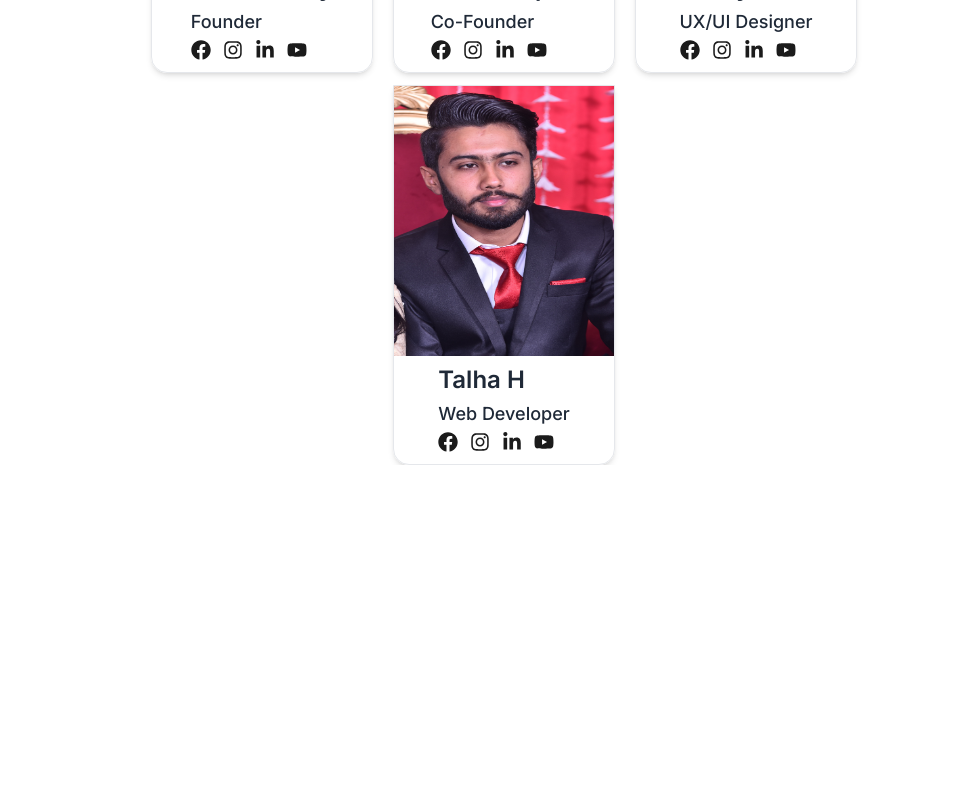
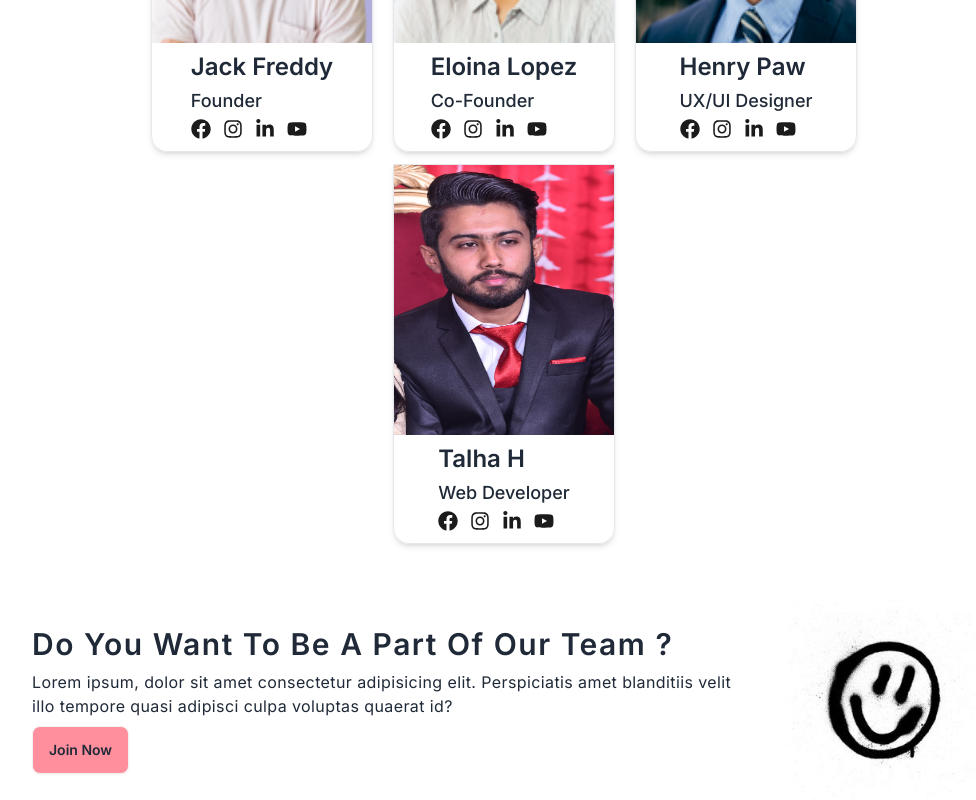
Before and after one commit to Talha-H/Store_1, a Next.js app: page /about in a window 1280 px wide. Shown: the part 1463-2263 px from the top of the page, without its empty margins (136-1112 px from the left). Before the commit the page ends 1928 px from the top, so only its background shows below. Built offline with nearby package versions, Linux system fonts and the light colour scheme.

Commit message:
about Team Join

```diff
--- a/src/app/about/page.jsx
+++ b/src/app/about/page.jsx
@@ -90,6 +90,27 @@ const About = () => {
           })}
         </div>
       </div>
+      {/* Join Now */}
+      <div className="flex flex-col gap-y-8 md:flex-row mt-14 items-center mx-4 px-4 lg:mx-14 lg:px-28 gap-x-11">
+        <div className="flex flex-col items-start gap-y-2 ">
+          <h1 className="text-3xl font-semibold capitalize tracking-wider">
+            Do you want to be a part of our team ?
+          </h1>
+          <p className="text-base font-normal tracking-wide  ">
+            Lorem ipsum, dolor sit amet consectetur adipisicing elit.
+            Perspiciatis amet blanditiis velit illo tempore quasi adipisci culpa
+            voluptas quaerat id?
+          </p>
+          <button className="btn bg-accent ">Join Now</button>
+        </div>
+        <Image
+          src={"/Smile.jpg"}
+          alt="img"
+          width={300}
+          height={300}
+          className="w-[300px] h-[200px] object-cover"
+        />
+      </div>
     </div>
   );
 };
```
Also changed, not shown: public/Smile.jpg (added).
